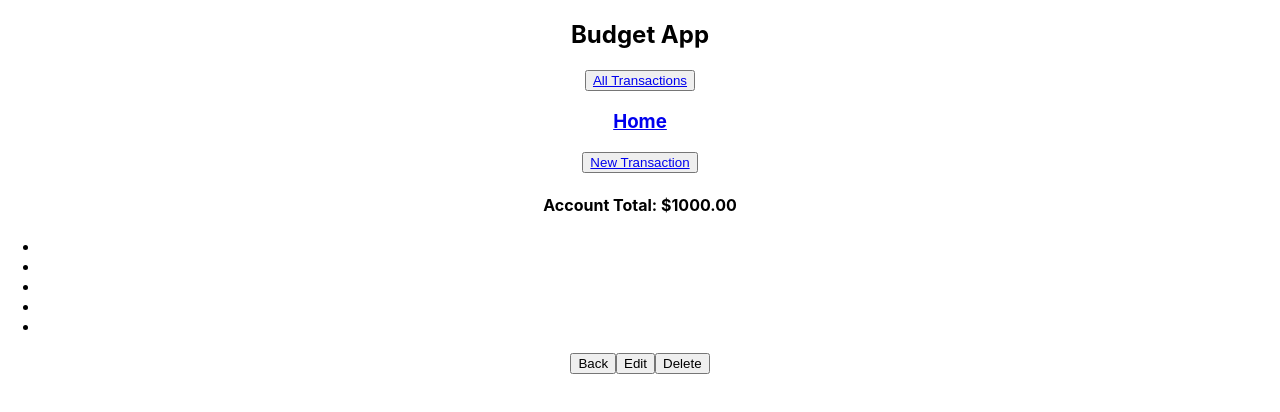
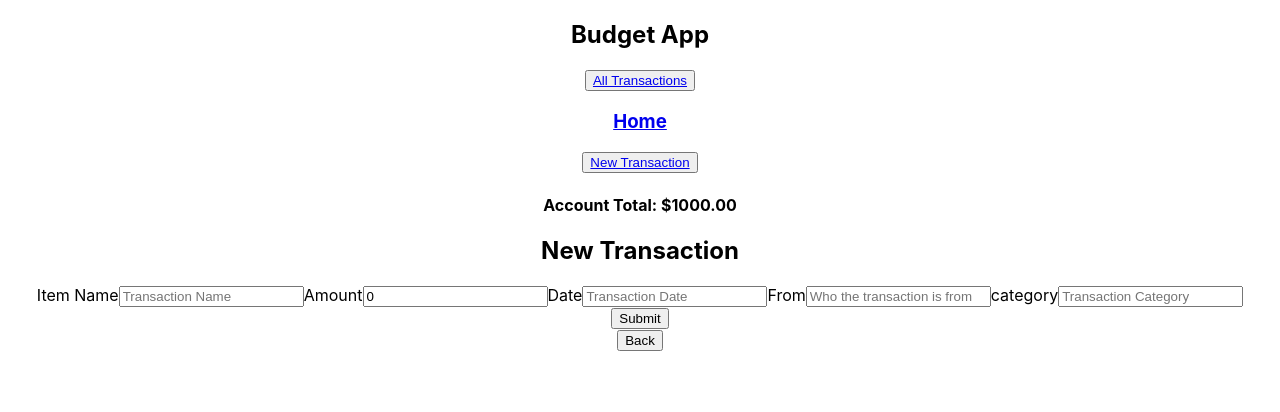
Before and after one commit to MiltonClark2/budgeting-app-fe, a React (Create React App) app: page /transactions/new in a window 1280 px wide. Shown: the top 412 px of the page. Built offline with nearby package versions, Linux system fonts and the light colour scheme; no server answers.

Commit message:
Create NewTransaction Page and TransactionNewForm component, fully functional new transaction button, submit and back button, able to post a new transaction to the budget app list

```diff
--- a/src/App.js
+++ b/src/App.js
@@ -4,6 +4,7 @@ import './App.css';
 
 // PAGES
 import Home from './Pages/Home';
+import NewTransaction from './Pages/NewTransaction';
 
 
 // COMPONENTS
@@ -21,6 +22,7 @@ function App() {
             <Route path='/' element={<Home />} />
             <Route path='/transactions' element={<Transactions />} />
             <Route exact path='/transactions/:index' element={<TransactionDetails />} />
+            <Route path='/transactions/new' element={<NewTransaction />} />
 
           </Routes>
         </main>
--- /dev/null
+++ b/src/Components/TransactionNewForm.js
@@ -0,0 +1,85 @@
+// DEPENDENCIES
+import { useState } from "react";
+import { useNavigate, Link } from "react-router-dom";
+import axios from "axios";
+
+const TransactionNewForm = () => {
+    const [transaction, setTransaction] = useState({
+        item_name: "",
+        amount: 0,
+        date: "",
+        from: "",
+        category: "",
+    });
+
+    const navigate = useNavigate();
+
+    const handleTextChange = (event) => {
+        setTransaction({...transaction, [event.target.id]: event.target.value});
+    };
+
+    const handleSubmit = (event) => {
+        event.preventDefault();
+        axios.post(`${process.env.REACT_APP_API_URL}/transactions`, transaction)
+            .then((res) => {
+                navigate("/transactions");
+            }).catch((err) => {
+                console.log(err);
+            });
+    };
+
+    return(
+        <div className="New">
+            <form onSubmit={handleSubmit}>
+                <label htmlFor="item_name">Item Name</label>
+                <input
+                    id="item_name"
+                    value={transaction.item_name}
+                    type="text"
+                    onChange={handleTextChange}
+                    placeholder="Transaction Name"
+                    required
+                />
+                <label htmlFor="amount">Amount</label>
+                <input
+                    id="amount"
+                    value={transaction.amount}
+                    type="numeric"
+                    onChange={handleTextChange}
+                    placeholder="Transaction Amount"
+                />
+                <label htmlFor="date">Date</label>
+                <input
+                    id="date"
+                    value={transaction.date}
+                    type="text"
+                    onChange={handleTextChange}
+                    placeholder="Transaction Date"
+                />
+                <label htmlFor="from">From</label>
+                <input
+                    id="from"
+                    value={transaction.from}
+                    type="text"
+                    onChange={handleTextChange}
+                    placeholder="Who the transaction is from"
+                />
+                <label htmlFor="category">category</label>
+                <input
+                    id="category"
+                    value={transaction.category}
+                    type="text"
+                    onChange={handleTextChange}
+                    placeholder="Transaction Category"
+                />
+                <br />
+                <input type="submit" />
+            </form>
+            <Link to={'/transactions'}>
+                <button>Back</button>
+            </Link>
+        </div>
+    );
+};
+
+export default TransactionNewForm;
--- /dev/null
+++ b/src/Pages/NewTransaction.js
@@ -0,0 +1,12 @@
+import TransactionNewForm from "../Components/TransactionNewForm";
+
+function NewTransaction() {
+    return(
+        <div>
+            <h2>New Transaction</h2>
+            <TransactionNewForm />
+        </div>
+    );
+};
+
+export default NewTransaction;
```
